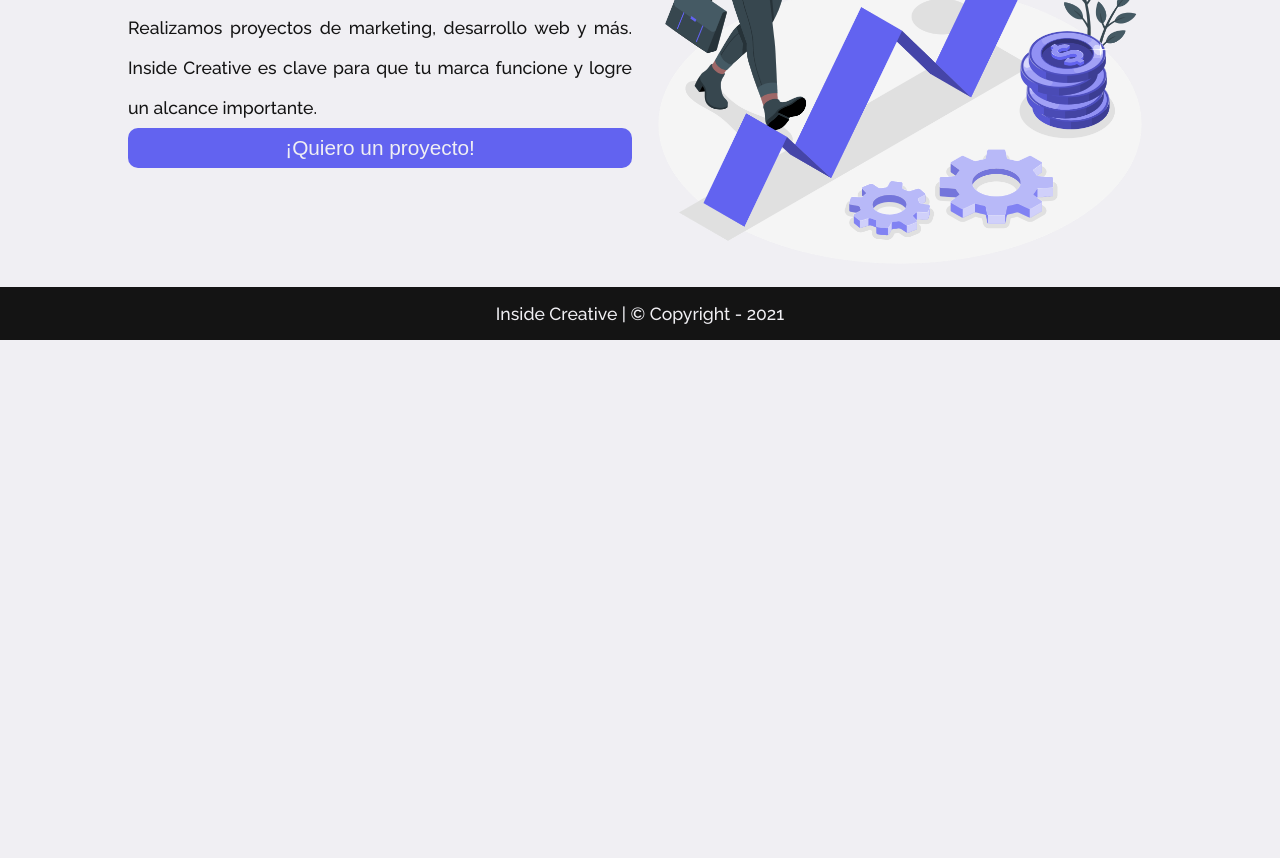
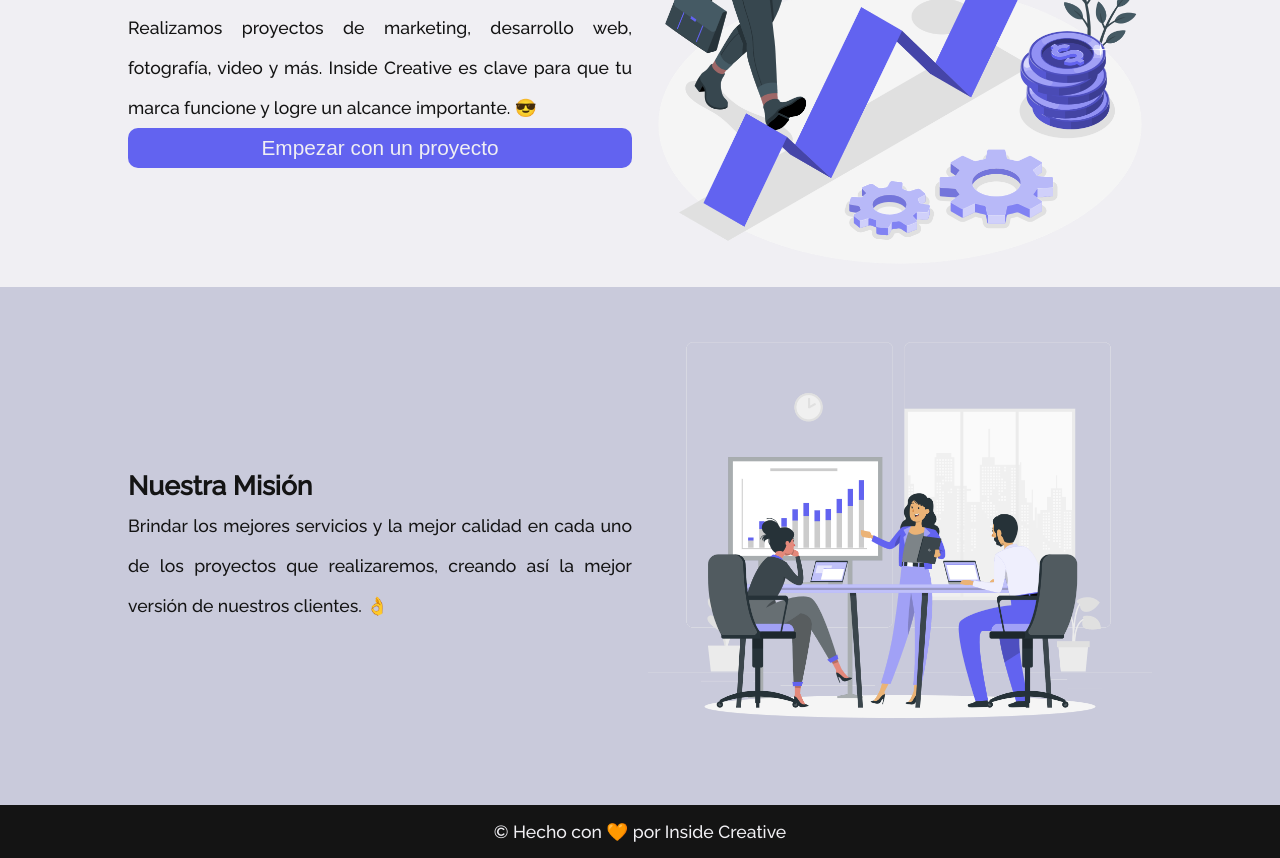
Before and after one commit to ricardoggz/inside-creative, a React (Create React App) app: page / in a window 1280 px wide. Shown: the part 660-1518 px from the top of the page. Before the commit the page ends 1000 px from the top, so only its background shows below. Built offline with nearby package versions, Linux system fonts and the light colour scheme.

Commit message:
home casi terminado

```diff
--- a/src/components/footer/Footer.jsx
+++ b/src/components/footer/Footer.jsx
@@ -2,7 +2,7 @@ import React from "react";
 import "./footer.css";
 function Footer() {
   return (
-    <footer>Inside Creative | &copy; Copyright - 2021</footer>
+    <footer>&copy; Hecho con 🧡 por Inside Creative</footer>
   );
 }
 
--- a/src/components/nav-bar/NavBar.jsx
+++ b/src/components/nav-bar/NavBar.jsx
@@ -16,7 +16,6 @@ function NavBar (){
                     <ul className="list-menu">
                         <li><Link to="/">Inicio</Link></li>
                         <li><Link to ="/">Conócenos</Link></li>
-                        <li><Link to ="/">Nuestro equipo</Link></li>
                         <li><Link to="/">Contacto</Link></li>
                     </ul>
                 </nav>
--- a/src/general-styles/colors.css
+++ b/src/general-styles/colors.css
@@ -4,6 +4,7 @@
     --color-light:#f0eff3;
     --color-dark:#141414;
     --button-color:#6263f0;
+    --color-secondary-light:#c9cadb;
 }
 
 /*backgrounds*/
--- a/src/scenes/home/Home.jsx
+++ b/src/scenes/home/Home.jsx
@@ -1,12 +1,14 @@
 import React from "react";
 import { Description } from "./home-components/Description";
 import { Hero } from "./home-components/Hero";
+import { Mision } from "./home-components/Mision";
 
 function Home() {
   return (
     <>
       <Hero />
       <Description />
+      <Mision/>
     </>
   );
 }
--- a/src/scenes/home/home-components/Description.jsx
+++ b/src/scenes/home/home-components/Description.jsx
@@ -14,10 +14,10 @@ function Description() {
         <p>
           Somos una empresa encargada de desarrollar estrategias para dar a
           conocer las marcas de nuestros clientes. Realizamos proyectos de
-          marketing, desarrollo web y más. Inside Creative es clave para que tu
-          marca funcione y logre un alcance importante.
+          marketing, desarrollo web, fotografía, video y más. Inside Creative es clave para que tu
+          marca funcione y logre un alcance importante. 😎
         </p>
-        <Button title="¡Quiero un proyecto!"/>
+        <Button title="Empezar con un proyecto"/>
       </div>
       <figure>
         <img src={illustration} alt="loading img" />
--- /dev/null
+++ b/src/scenes/home/home-components/Mision.jsx
@@ -0,0 +1,25 @@
+import React from "react";
+import misionimg from "../../../img/imgHome/mision.png";
+import "../home-styles/description.css";
+
+function Mision() {
+  return (
+    <section className="mision-container">
+      <div className="flex-container description-container">
+        <div>
+          <h1>Nuestra Misión</h1>
+          <p>
+            Brindar los mejores servicios y la mejor calidad en cada uno de los
+            proyectos que realizaremos, creando así la mejor versión de nuestros
+            clientes. 👌
+          </p>
+        </div>
+        <figure>
+          <img src={misionimg} alt="loading img" />
+        </figure>
+      </div>
+    </section>
+  );
+}
+
+export { Mision };
--- a/src/scenes/home/home-styles/description.css
+++ b/src/scenes/home/home-styles/description.css
@@ -1,3 +1,5 @@
+@import url('../../../general-styles/colors.css');
+
 .description-container{
     display: grid;
     grid-template-columns: repeat(2,1fr);
@@ -10,6 +12,10 @@
     width: 100%;
 }
 
+.mision-container{
+    background:  var( --color-secondary-light);
+}
+
 /*responsive*/
 
 @media (min-width:240px) and (max-width:880px){
```
Also changed, not shown: src/img/imgHome/mision.png (added).
